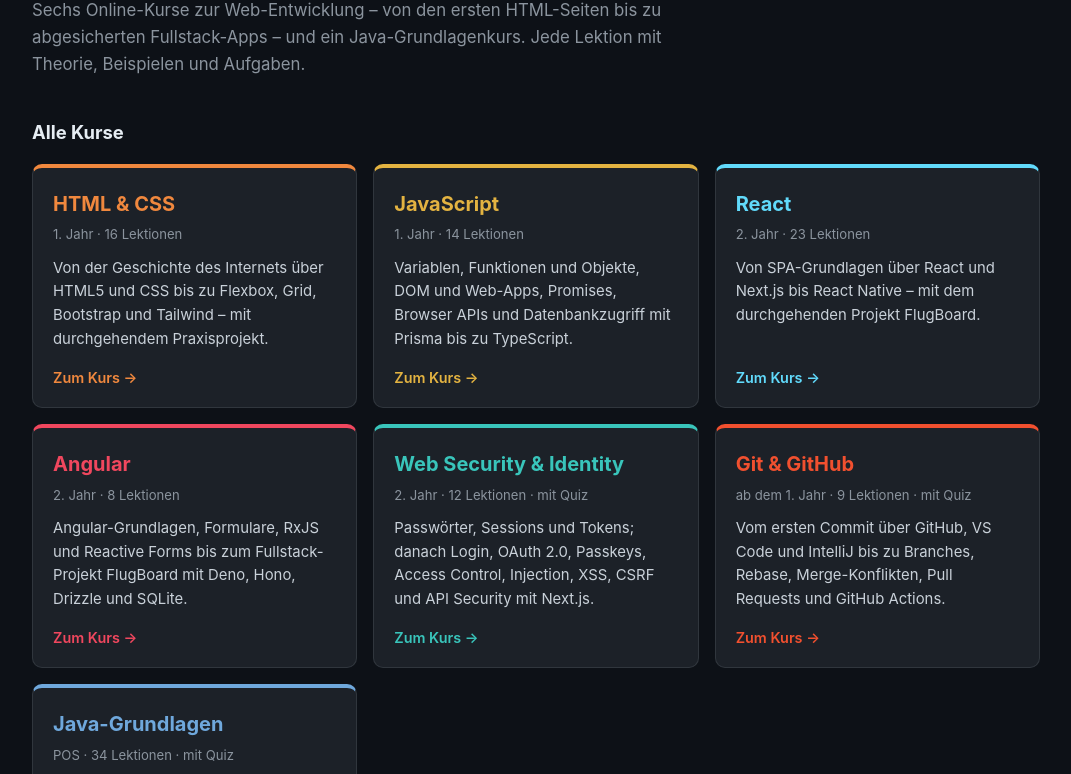
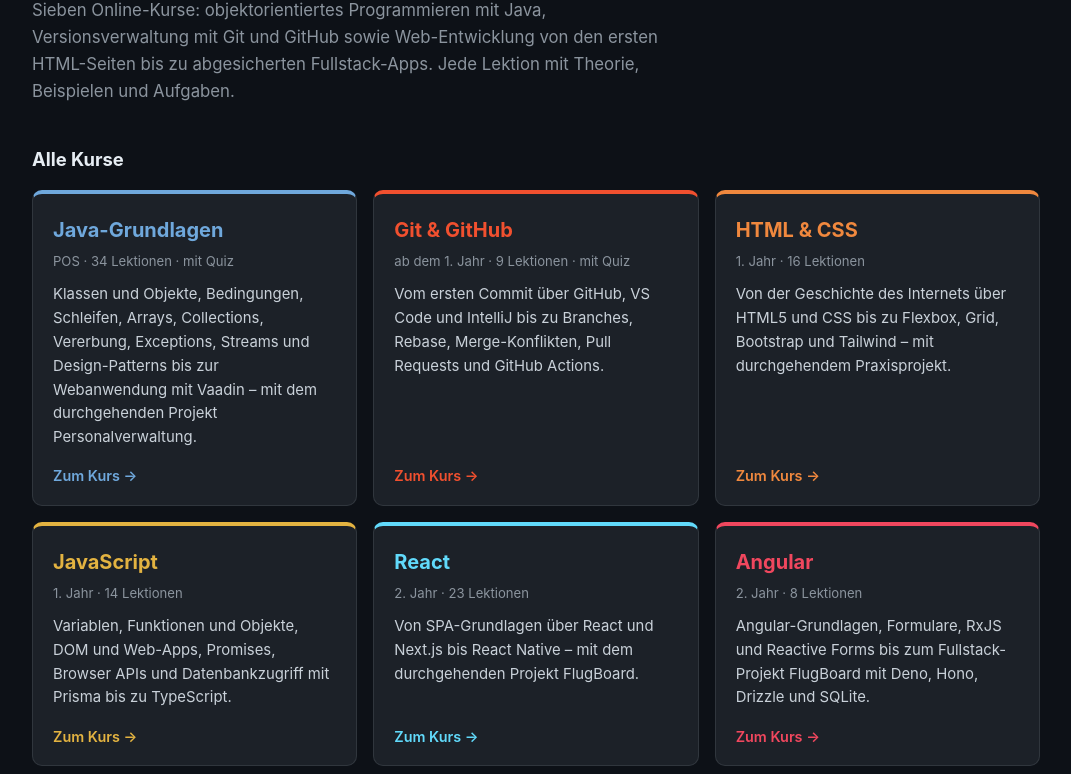
Before and after one commit to hoa-spg/hoa-spg.github.io, a plain HTML site: page index.html in a window 1280 px wide. Shown: the part 138-912 px from the top of the page, without its empty margins (104-1175 px from the left). Drawn offline with Linux system fonts and the light colour scheme.

Commit message:
Landing Page: Java-Grundlagen und Git & GitHub zuerst, Einleitung für 7 Kurse, Link auf theoretische-informatik.at
Co-Authored-By: Claude Opus 5.5 <noreply@anthropic.com>

```diff
--- a/index.html
+++ b/index.html
@@ -3,8 +3,8 @@
 <head>
   <meta charset="UTF-8">
   <meta name="viewport" content="width=device-width, initial-scale=1.0">
-  <title>WMC Kurse</title>
-  <meta name="description" content="Kurse zu Web- und Mobile Computing: HTML &amp; CSS, JavaScript, React, Angular, Web Security, Git &amp; GitHub sowie Java-Grundlagen.">
+  <title>Kurse – Programmieren &amp; Web-Entwicklung</title>
+  <meta name="description" content="Sieben Online-Kurse: Java-Grundlagen, Git &amp; GitHub, HTML &amp; CSS, JavaScript, React, Angular sowie Web Security &amp; Identity.">
   <script>(function(){var t='dark';try{t=localStorage.getItem('kurs-theme')||'dark';}catch(e){}document.documentElement.setAttribute('data-theme',t);})();</script>
   <style>
     :root {
@@ -172,13 +172,13 @@
 <div class="wrap">
   <header>
     <div>
-      <div class="eyebrow">Web- und Mobile Computing</div>
+      <div class="eyebrow">POS &middot; WMC</div>
       <h1>Kurse</h1>
       <p class="lead">
-        Sechs Online-Kurse zur Web-Entwicklung &ndash; von den ersten
-        HTML-Seiten bis zu abgesicherten Fullstack-Apps &ndash; und ein
-        Java-Grundlagenkurs. Jede Lektion mit Theorie, Beispielen und
-        Aufgaben.
+        Sieben Online-Kurse: objektorientiertes Programmieren mit Java,
+        Versionsverwaltung mit Git und GitHub sowie Web-Entwicklung von den
+        ersten HTML-Seiten bis zu abgesicherten Fullstack-Apps. Jede Lektion
+        mit Theorie, Beispielen und Aufgaben.
       </p>
     </div>
     <button class="theme-toggle" id="theme-toggle"
@@ -187,6 +187,25 @@
 
   <h2>Alle Kurse</h2>
   <div class="grid">
+    <a class="card c-java" href="java_grundlagen/">
+      <h3>Java-Grundlagen</h3>
+      <div class="meta">POS &middot; 34 Lektionen &middot;
+        mit Quiz</div>
+      <p>Klassen und Objekte, Bedingungen, Schleifen, Arrays, Collections,
+        Vererbung, Exceptions, Streams und Design-Patterns bis zur
+        Webanwendung mit Vaadin &ndash; mit dem durchgehenden Projekt
+        Personalverwaltung.</p>
+      <span class="more">Zum Kurs &rarr;</span>
+    </a>
+    <a class="card c-git" href="git_github/">
+      <h3>Git &amp; GitHub</h3>
+      <div class="meta">ab dem 1. Jahr &middot; 9 Lektionen &middot;
+        mit Quiz</div>
+      <p>Vom ersten Commit &uuml;ber GitHub, VS Code und IntelliJ bis zu
+        Branches, Rebase, Merge-Konflikten, Pull Requests und GitHub
+        Actions.</p>
+      <span class="more">Zum Kurs &rarr;</span>
+    </a>
     <a class="card c-html" href="html_css/">
       <h3>HTML &amp; CSS</h3>
       <div class="meta">1. Jahr &middot; 16 Lektionen</div>
@@ -224,38 +243,19 @@
         mit Next.js.</p>
       <span class="more">Zum Kurs &rarr;</span>
     </a>
-    <a class="card c-git" href="git_github/">
-      <h3>Git &amp; GitHub</h3>
-      <div class="meta">ab dem 1. Jahr &middot; 9 Lektionen &middot;
-        mit Quiz</div>
-      <p>Vom ersten Commit &uuml;ber GitHub, VS Code und IntelliJ bis zu
-        Branches, Rebase, Merge-Konflikten, Pull Requests und GitHub
-        Actions.</p>
-      <span class="more">Zum Kurs &rarr;</span>
-    </a>
-    <a class="card c-java" href="java_grundlagen/">
-      <h3>Java-Grundlagen</h3>
-      <div class="meta">POS &middot; 34 Lektionen &middot;
-        mit Quiz</div>
-      <p>Klassen und Objekte, Bedingungen, Schleifen, Arrays, Collections,
-        Vererbung, Exceptions, Streams und Design-Patterns bis zur
-        Webanwendung mit Vaadin &ndash; mit dem durchgehenden Projekt
-        Personalverwaltung.</p>
-      <span class="more">Zum Kurs &rarr;</span>
-    </a>
   </div>
 
   <h2>Empfohlene Reihenfolge</h2>
   <div class="order">
     <ul>
+      <li><strong>Java-Grundlagen:</strong> eigenst&auml;ndig im Fach POS,
+        Teil&nbsp;1&ndash;4 der Reihe nach</li>
+      <li><strong>Git &amp; GitHub:</strong> begleitend ab dem
+        HTML-&amp;-CSS-Kurs, sp&auml;testens vor dem ersten Teamprojekt</li>
       <li><strong>HTML &amp; CSS &rarr; JavaScript &rarr; React</strong>
         (Angular als Alternative bzw. Erg&auml;nzung zu React)</li>
       <li><strong>Web Security &amp; Identity:</strong> Teil&nbsp;1 nach dem
         JavaScript-Kurs, Teil&nbsp;2 nach dem React-Kurs</li>
-      <li><strong>Git &amp; GitHub:</strong> begleitend ab dem
-        HTML-&amp;-CSS-Kurs, sp&auml;testens vor dem ersten Teamprojekt</li>
-      <li><strong>Java-Grundlagen:</strong> eigenst&auml;ndig im Fach POS,
-        Teil&nbsp;1&ndash;4 der Reihe nach</li>
     </ul>
   </div>
 
@@ -272,6 +272,8 @@
   <footer>
     Quellcode der Kurse:
     <a href="https://github.com/hoa-spg">github.com/hoa-spg</a>
+    &middot; Theoretische Informatik:
+    <a href="https://theoretische-informatik.at/">theoretische-informatik.at</a>
   </footer>
 </div>
 <script>
```
